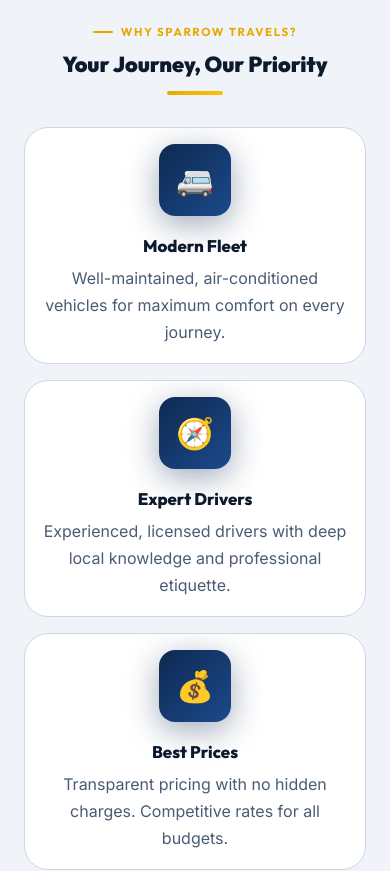
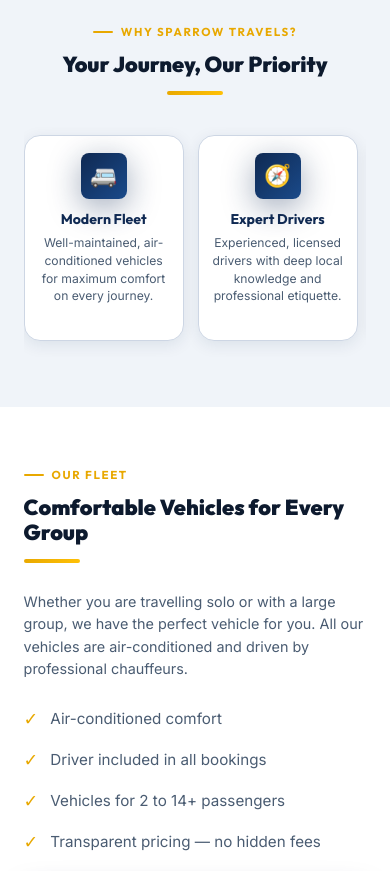
Before and after one commit to janochsiva3-ops/sparrow_travels, a Next.js app: page / in a window 390 px wide. Shown: the part 3540-4411 px from the top of the page. Built offline with nearby package versions, Linux system fonts and the light colour scheme.

Commit message:
Your Journey, Our Priority

```diff
--- a/app/globals.css
+++ b/app/globals.css
@@ -741,10 +741,74 @@
     margin-top: 1rem !important;
   }
 
+  /* Why Choose Us Horizontal Touch Scroll Row (< 768px) */
+  #why-us .why-us-grid,
+  .why-us-grid {
+    display: flex !important;
+    grid-template-columns: none !important;
+    overflow-x: auto !important;
+    -webkit-overflow-scrolling: touch !important;
+    scroll-behavior: smooth !important;
+    scroll-snap-type: x mandatory !important;
+    gap: 14px !important;
+    padding-bottom: 1rem !important;
+    padding-top: 0.5rem !important;
+    padding-inline: 0.25rem !important;
+    scrollbar-width: none !important; /* Firefox */
+    -ms-overflow-style: none !important; /* IE 10+ */
+  }
+
+  #why-us .why-us-grid::-webkit-scrollbar,
+  .why-us-grid::-webkit-scrollbar {
+    display: none !important; /* Webkit / Chrome / Safari */
+  }
+
+  #why-us .why-us-grid .feature-card,
+  .why-us-grid .feature-card {
+    flex: 0 0 160px !important;
+    width: 160px !important;
+    min-width: 150px !important;
+    max-width: 175px !important;
+    flex-shrink: 0 !important;
+    scroll-snap-align: start !important;
+    padding: 1.1rem 0.85rem !important;
+    border-radius: var(--radius-md) !important;
+    background: var(--white) !important;
+    border: 1px solid var(--border) !important;
+    box-shadow: var(--shadow-sm) !important;
+    text-align: center !important;
+  }
+
+  #why-us .why-us-grid .feature-icon,
+  .why-us-grid .feature-icon {
+    width: 46px !important;
+    height: 46px !important;
+    font-size: 1.35rem !important;
+    margin: 0 auto 0.75rem auto !important;
+    border-radius: var(--radius-sm) !important;
+  }
+
+  #why-us .why-us-grid .feature-card h4,
+  .why-us-grid .feature-card h4 {
+    font-size: 0.88rem !important;
+    font-weight: 700 !important;
+    margin-bottom: 0.35rem !important;
+    line-height: 1.25 !important;
+    color: var(--primary) !important;
+  }
+
+  #why-us .why-us-grid .feature-card p,
+  .why-us-grid .feature-card p {
+    font-size: 0.76rem !important;
+    line-height: 1.45 !important;
+    margin: 0 !important;
+    color: var(--text-muted) !important;
+  }
+
   .section { padding-block: 50px; }
 
   /* Cards Responsive Padding & Transform Safety */
-  .feature-card, .pricing-card, .vehicle-body, .card-body, .stat-card { padding: 1.25rem; }
+  .feature-card:not(.why-us-grid .feature-card), .pricing-card, .vehicle-body, .card-body, .stat-card { padding: 1.25rem; }
   .pricing-card.featured { transform: none !important; margin: 0; box-shadow: var(--shadow-md); }
 
   /* Buttons Stacking & Touch Targets */
--- a/app/page.js
+++ b/app/page.js
@@ -161,7 +161,7 @@
             <div className="divider"></div>
           </div>
 
-          <div className="grid-4">
+          <div className="grid-4 why-us-grid">
             <div className="feature-card">
               <div className="feature-icon">🚐</div>
               <h4>Modern Fleet</h4>
```
